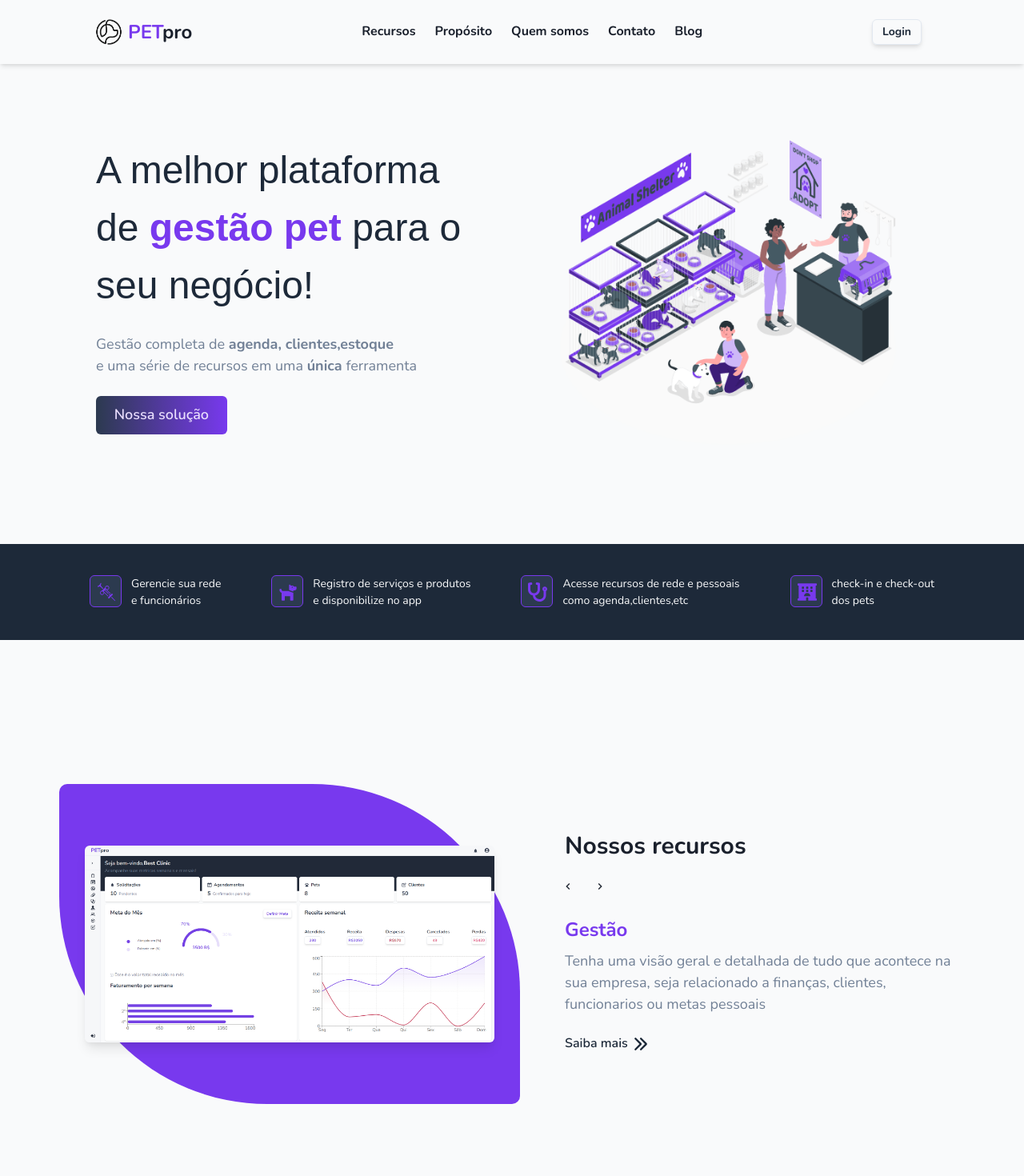
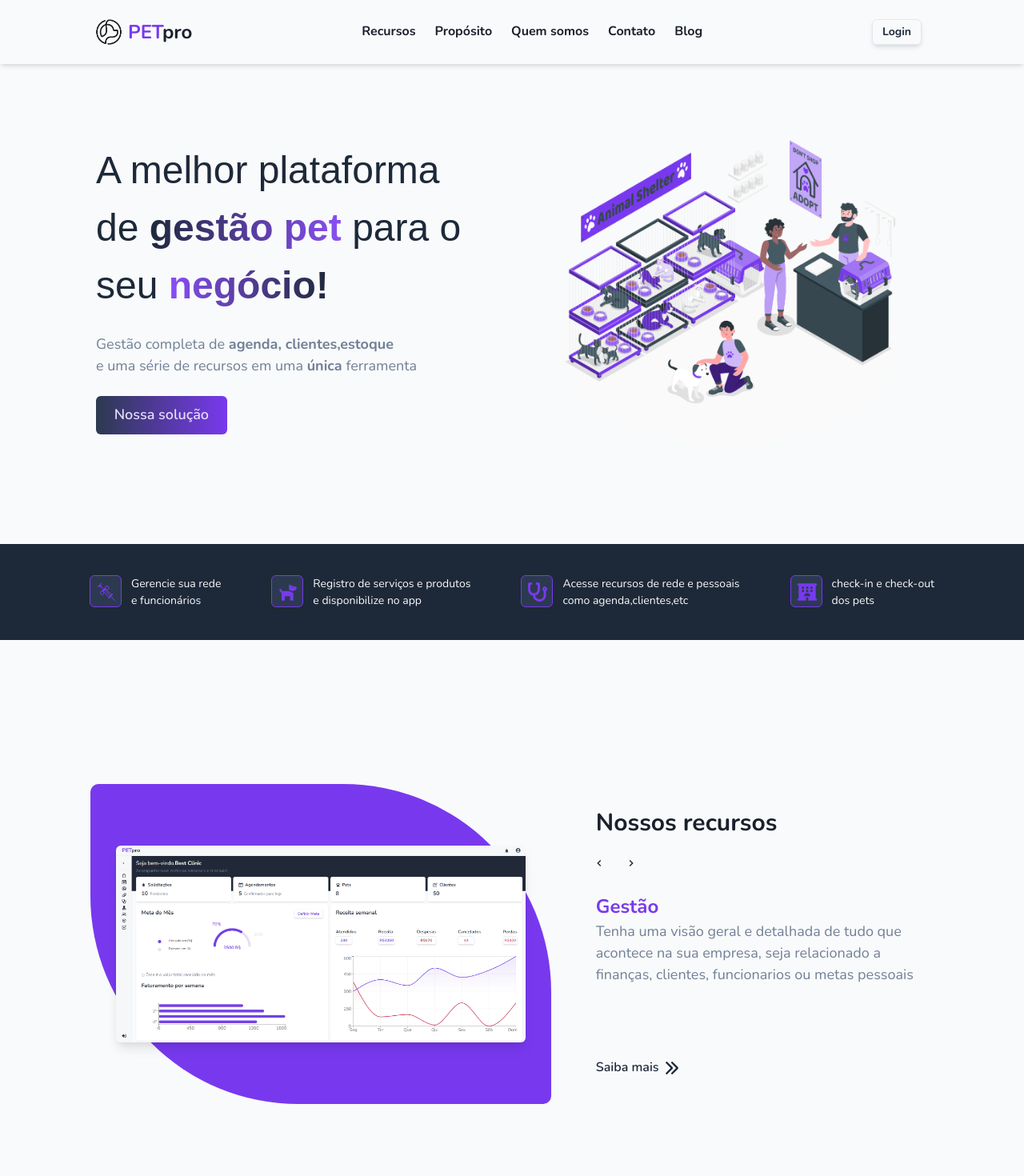
Before and after one commit to matheusmartinsInsper/fronted-petpro, a Next.js app: page / in a window 1280 px wide. Shown: the top 1470 px of the page at 80% size. Built offline with nearby package versions, Linux system fonts and the light colour scheme.

Commit message:
style: last lp

```diff
--- a/app/page.tsx
+++ b/app/page.tsx
@@ -29,6 +29,8 @@ const categoryIcons: Record<string, React.ElementType> = {
 const HomePage = () => {
   const router = useRouter();
   const [currentIndex, setCurrentIndex] = useState(0);
+  const [isAnimating, setIsAnimating] = useState(false);
+  const [animationDirection, setAnimationDirection] = useState("none");
   const redirecttologin = () => {
     router.push('/Signin');
   };
@@ -50,6 +52,11 @@ const HomePage = () => {
       description: "Realize prescrições, criação de protocolos,link para pagamento, agende retorno e saiba em detalhes tudo sobre seu cliente e pet",
     },
     {
+      image: "/anamnese2.png",
+      title: "Anamnese",
+      description: "Crie formulários de anamnese de forma dinâmica, e utilize os furmularios criados para serem preenchidos dentro dos atendimentos ",
+    },
+    {
       image: "/solicitations5.png",
       title: "Solicitações",
       description: "Receba solicitações para agendamentos feito pelos tutores, atribua atendimento a funcionarios/colaboradores ou rejeita a solicitação",
@@ -65,6 +72,11 @@ const HomePage = () => {
       description: "Com a criação automatica do prontuario, tenha o histórico de atendimento, solicitações, anexos, protocolos, pagamentos e muito mais",
     },
     {
+      image: "/colaborator2.png",
+      title: "Rede",
+      description: "Veterinários e estabelecimentos agora podem trabalhar em conjunto, basta enviar o convite ao médico, após a confirmação o profissional ja está integrado a rede",
+    },
+    {
       image: "/stock2.png",
       title: "Estoque",
       description: "Dentro dos recuros de estoque além de disponibilizar seus produtos no app de tutores, você pode acompanhar o balanço geral, por item, por período etc ",
@@ -77,15 +89,23 @@ const HomePage = () => {
   ];
 
   const handlePrev = () => {
-    setCurrentIndex((prevIndex) =>
-      prevIndex === 0 ? slides.length - 1 : prevIndex - 1
-    );
+    if (isAnimating) return;
+    setAnimationDirection("left");
+    setIsAnimating(true);
+    setTimeout(() => {
+      setCurrentIndex((prev) => (prev === 0 ? slides.length - 1 : prev - 1));
+      setIsAnimating(false);
+    }, 300); // Tempo da animação
   };
 
   const handleNext = () => {
-    setCurrentIndex((prevIndex) =>
-      prevIndex === slides.length - 1 ? 0 : prevIndex + 1
-    );
+    if (isAnimating) return;
+    setAnimationDirection("right");
+    setIsAnimating(true);
+    setTimeout(() => {
+      setCurrentIndex((prev) => (prev === slides.length - 1 ? 0 : prev + 1));
+      setIsAnimating(false);
+    }, 300); // Tempo da animação
   };
   const geticonclient = (client: string) => {
     const IconComponent = categoryIcons[client];
@@ -163,10 +183,20 @@ const HomePage = () => {
             >
               <Text fontSize={["3xl", "5xl"]} fontFamily={"sans-serif"}>
                 A melhor plataforma de{" "}
-                <Text as="span" color="primary.300" fontWeight="bold">
+                <Text
+                  as="span"
+                  fontWeight="bold"
+                  bgGradient="linear(to-r, primary.200, primary.400)"
+                  bgClip="text"
+                >
                   gestão pet
                 </Text>{" "}
-                para o seu negócio!
+                para o seu  {" "}<Text
+                  as="span"
+                  fontWeight="bold"
+                  bgGradient="linear(to-r, primary.400, primary.200)"
+                  bgClip="text"
+                >negócio!</Text>
               </Text>
 
               <Text fontSize={["md", "lg"]} color="gray.500">
@@ -301,14 +331,42 @@ const HomePage = () => {
                 _hover={{ bgColor: "transparent", color: "primary.300" }}
               />
             </Flex>
-
-            {/* Slide Text */}
-            <Text fontSize="2xl" fontWeight="bold" mb="2" color={"primary.300"}>
-              {slides[currentIndex].title}
-            </Text>
-            <Text fontSize="lg" mb="4" color={"gray.500"}>
-              {slides[currentIndex].description}
-            </Text>
+            <Box
+              position="relative"
+              height="25vh"
+              width={["85vw", "33vw"]}
+              overflow="hidden"
+              display="flex"
+              justifyContent="start"
+              alignItems={["center", "start"]}
+              mb={[4, 0]}
+            >
+              <Flex
+                position="absolute"
+                transform={
+                  animationDirection === "right"
+                    ? isAnimating
+                      ? "translateX(-100%)"
+                      : "translateX(0)"
+                    : isAnimating
+                      ? "translateX(100%)"
+                      : "translateX(0)"
+                }
+                transition="transform 0.5s ease"
+                key={currentIndex}
+                width="100%"
+                justifyContent="start"
+                alignItems={["center", "start"]}
+                flexDirection="column"
+              >
+                <Text fontSize="2xl" fontWeight="bold" color="primary.300">
+                  {slides[currentIndex].title}
+                </Text>
+                <Text fontSize="lg" color="gray.500" display={"flex"} flexDirection={"column"} textAlign={["center","left"]}>
+                  {slides[currentIndex].description}
+                </Text>
+              </Flex>
+            </Box>
 
             {/* Learn More Button */}
             <Button
@@ -331,7 +389,7 @@ const HomePage = () => {
         height={["100%", "100vh"]}
         display="flex"
         px={"6"}
-        pt={"120px"}
+        py={"60px"}
         bgColor={"primary.200"}
         color={"primary.100"}
       >
@@ -340,7 +398,7 @@ const HomePage = () => {
           width="100%"
           display="flex"
           alignItems="center"
-          justifyContent="start"
+          justifyContent="center"
           flexDirection="column"
         >
 
@@ -384,8 +442,8 @@ const HomePage = () => {
             fontSize={["sm", "md"]} // Responsivo: fonte menor no mobile
             mb={"4"}
           >
-            Entregar mais do que um ERP do nicho pet <br /> queremos ser uma ferramenta de automação de rotina, <br />
-            fornecer um ambiente para teleatendimentos,<br /> gerar pagamentos e prescrições online
+            Proporcionar um maior cuidado com os pets, auxiliando tanto o tutor com informações, quanto os profissionais do segmento,
+            fornecendo funcionalidades que mantenha ambos os lados em sinergia, contribuindo para o bem estar dos animais
           </Text>
 
           <Box
@@ -398,6 +456,7 @@ const HomePage = () => {
             <Text
               fontSize={["xs", "sm"]} // Responsivo: menor no mobile
               color="gray.500"
+
             >
               Conectar, cuidar e atender é o que nos faz
             </Text>
@@ -419,7 +478,7 @@ const HomePage = () => {
         px={["6", "6"]} // Menor padding em telas pequenas
         pt={["80px", "120px"]} // Ajuste do padding superior para telas pequenas
         bgColor="primary.100"
-        flexDirection={["column-reverse", "row"]} // Coluna em telas pequenas, linha em desktop
+        flexDirection={["column", "row"]} // Coluna em telas pequenas, linha em desktop
       >
         <Box
           width={["100%", "50%"]} // 100% de largura em telas pequenas
```
Also changed, not shown: public/Captura de tela 2024-11-04 124255.png (added), public/colab.png (added).
